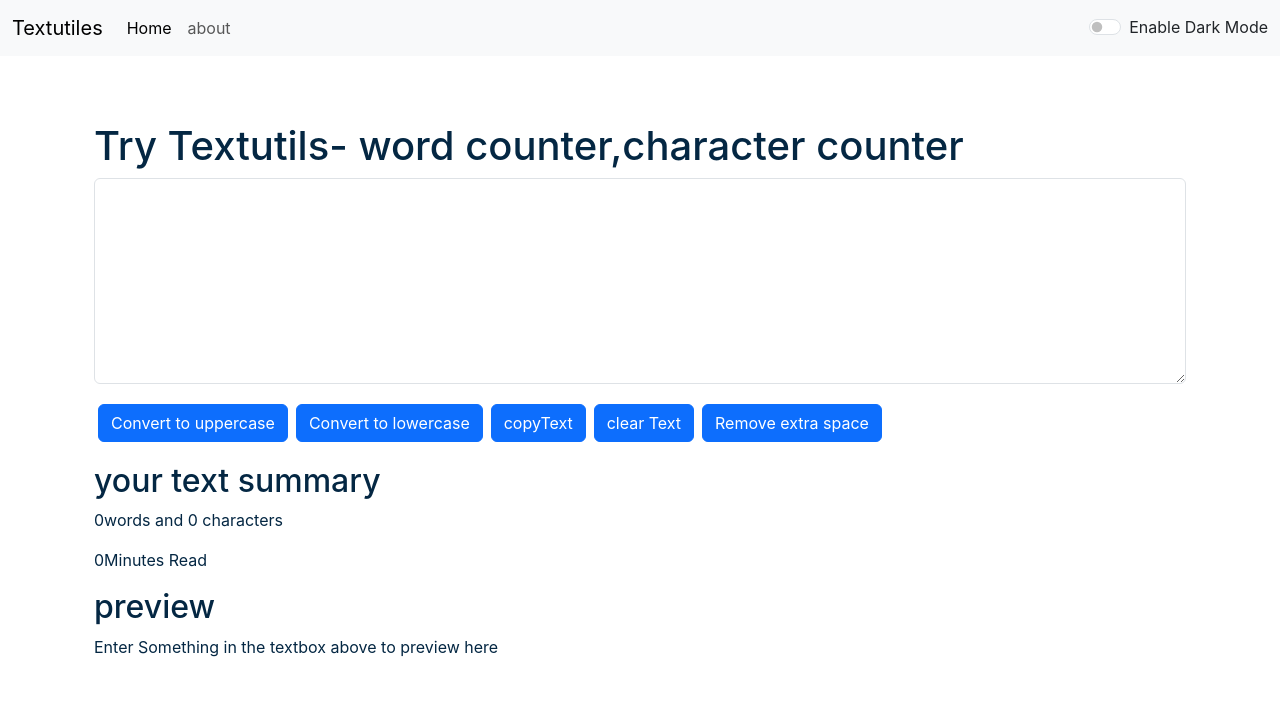
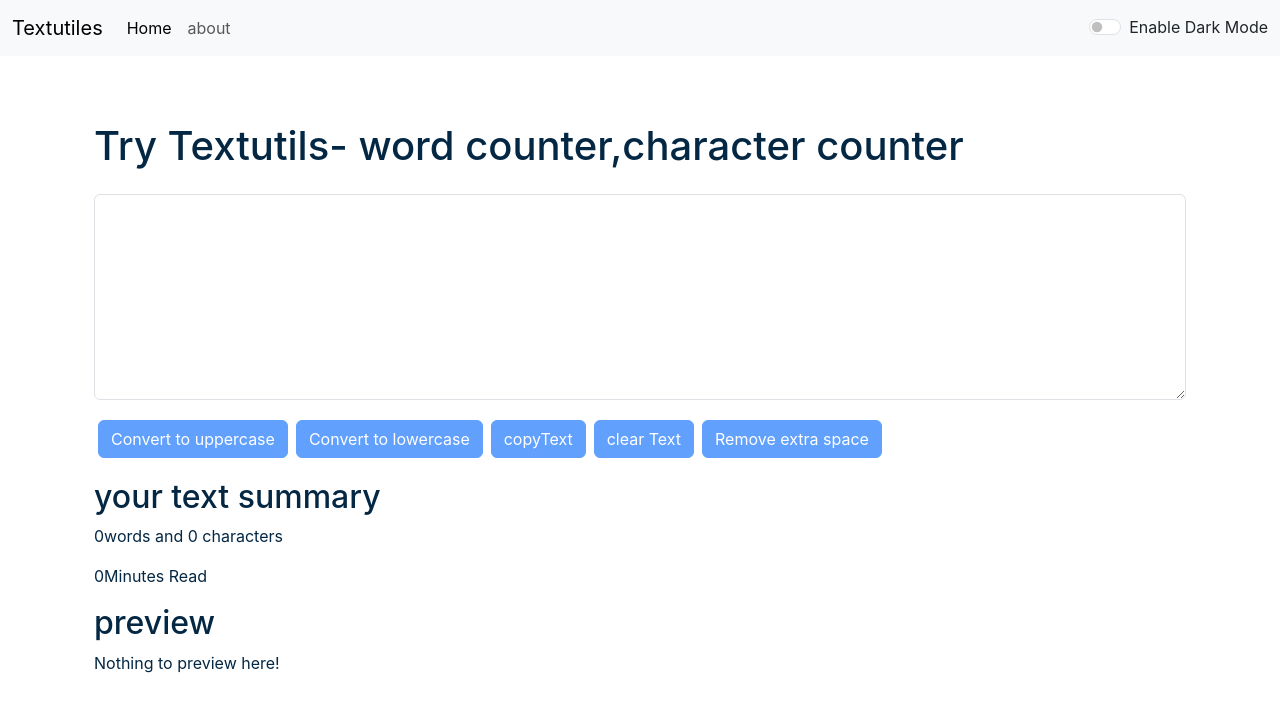
Before and after one commit to gurjardurgesh88/Text-editor-app, a React (Create React App) app: page /#/ in a window 1280 px wide. Shown: the top 712 px of the page. Built offline with nearby package versions, Linux system fonts and the light colour scheme.

Commit message:
fixes bugs

```diff
--- a/src/App.js
+++ b/src/App.js
@@ -29,7 +29,7 @@ function App() {
       setMode("dark");
       document.body.style.backgroundColor = "#042743";
       showAlert("Dark mode has been enable", "success");
-      document.title = "Textutiles - Dark Mode ";
+      // document.title = "Textutiles - Dark Mode ";
       // setInterval(() => {
       //   document.title = 'Textutiles is Amazing'
       // }, 2000);
@@ -40,7 +40,7 @@ function App() {
       setMode("light");
       document.body.style.backgroundColor = "white";
       showAlert("Light mode has been enable", "success");
-      document.title = "Textutiles - Light Mode ";
+      // document.title = "Textutiles - Light Mode ";
     }
   };
   return (
--- a/src/components/About.js
+++ b/src/components/About.js
@@ -1,4 +1,6 @@
-import React, { useState } from "react";
+import React from "react";
+// import PropTypes from "prop-types";
+// import React, { useState } from "react";
 
 export default function About(props) {
   // const [myStyle, setMyStyle] = useState({
--- a/src/components/TextForm.js
+++ b/src/components/TextForm.js
@@ -1,6 +1,7 @@
 import React, { useState } from "react";
 export default function TextForm(props)
 {
+
   const { heading = "set heading here", mode } = props;
   const handleUpClick = () => {
     setText("you have clicked on handleUpClick");
@@ -8,34 +9,47 @@ export default function TextForm(props)
     setText(newText);
     props.showAlert("Converted to uppercase", "success");
   };
+
+
   const handleDownClick = () => {
     setText("you have clicked on handleDownClick");
     let newText = text.toLowerCase();
     setText(newText);
     props.showAlert("Converted to lowercase", "success");
   };
+
+
   const ClearText = () => {
     setText("you have clicked on clear text button");
     let newText = " ";
     setText(newText);
     props.showAlert("Text cleared", "success");
   };
+
+
   const handleOnChange = (event) => {
     // console.log("ON CHANGE");
     setText(event.target.value);
 
   };
+
+
   const handleExtraSpace = () => {
     let newText = text.split(/[ ]+/);
     setText(newText.join(" "))
     props.showAlert("Extra spaces removed", "success");
   }
+
+
   const handleCopy = () => {
     var text = document.getElementById("myBox");
     text.select();
     navigator.clipboard.writeText(text.value);
+    document.getSelection().removeAllRanges(); // To deselect the text
     props.showAlert("Text copied to clipboard", "success");
   };
+
+
   const [text, setText] = useState(``);
   return (
     <>
@@ -43,7 +57,7 @@ export default function TextForm(props)
         className="container"
         style={{ color: mode === "dark" ? "white" : "#042743" }}
       >
-        <h1 className = "mb-2">{heading} </h1>
+        <h1 className = "mb-4">{heading} </h1>
         <div className="mb-3">
           <textarea
             className="form-control"
@@ -57,19 +71,19 @@ export default function TextForm(props)
             rows="8"
           ></textarea>
         </div>
-        <button className="btn btn-primary mx-1 my-1" onClick={handleUpClick}>
+        <button disabled = {text.length === 0} className="btn btn-primary mx-1 my-1" onClick={handleUpClick}>
           Convert to uppercase
         </button>
-        <button className="btn btn-primary mx-1 my-1" onClick={handleDownClick}>
+        <button disabled = {text.length === 0} className="btn btn-primary mx-1 my-1" onClick={handleDownClick}>
           Convert to lowercase
         </button>
-        <button className="btn btn-primary mx-1 my-1" onClick={handleCopy}>
+        <button disabled = {text.length === 0} className="btn btn-primary mx-1 my-1" onClick={handleCopy}>
           copyText
         </button>
-        <button className="btn btn-primary mx-1 my-1" onClick={ClearText}>
+        <button disabled = {text.length === 0} className="btn btn-primary mx-1 my-1" onClick={ClearText}>
           clear Text
         </button>
-        <button className="btn btn-primary mx-1 my-1" onClick={handleExtraSpace}>
+        <button disabled = {text.length === 0}   className="btn btn-primary mx-1 my-1" onClick={handleExtraSpace}>
           Remove extra space
         </button>
       </div>
@@ -89,7 +103,7 @@ export default function TextForm(props)
         <p>
           {text.length > 0
             ? text
-            : "Enter Something in the textbox above  to preview here"}
+            : "Nothing to preview here!"}
         </p>
       </div>
     </>
```
